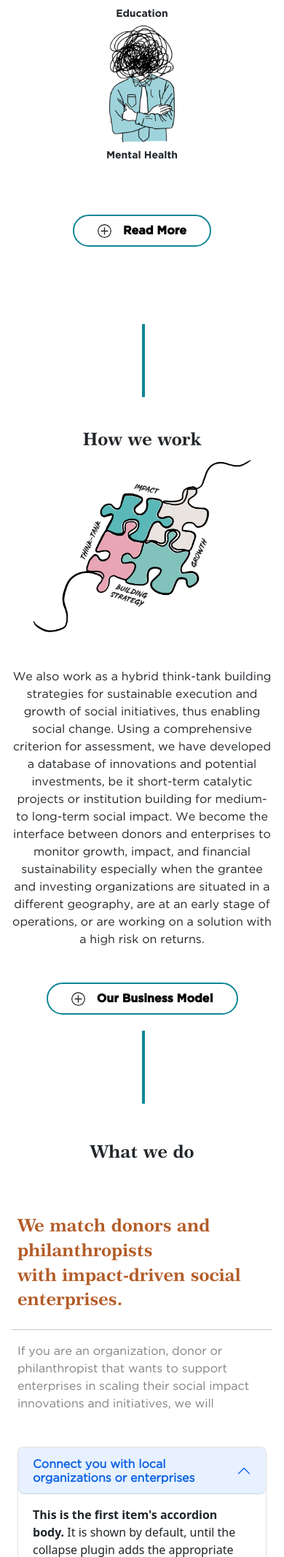
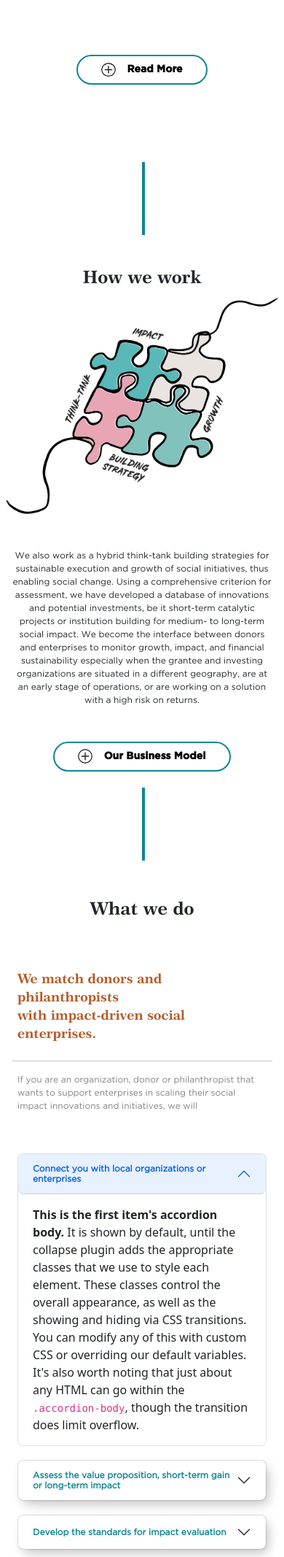
Before and after one commit to Akhilbisht12/p4i-new, a PHP site: page / in a window 390 px wide. Shown: the part 2770-4903 px from the top of the page at 73% size. Run offline with PHP 8.4, Linux system fonts and the light colour scheme.

Commit message:
Tablet Responsive mode

```diff
--- a/assets/bootstrap/css/style.css
+++ b/assets/bootstrap/css/style.css
@@ -407,6 +407,9 @@
     transform: rotate(45deg);
     margin-left: 4px;
   }
+  .mobile {
+    display: none;
+  }
   .section-2 {
     margin-top: 9rem;
   }
@@ -439,11 +442,10 @@
   }
 
   .section-1 .heading-font {
-    font-size: 30px;
+    font-size: 35px;
   }
-  .section-1 .text-font-bold {
-    font-size: 14px;
-    padding: 0;
+  .text-font-bold {
+    font-size: 12px;
   }
   .sec3imgs {
     width: 100px;
@@ -452,14 +454,13 @@
     font-size: 14px;
   }
   .text-font {
-    font-size: 14px;
+    font-size: 12px !important;
   }
-  .heading-font,
-  .brown-font {
+  .heading-font {
     font-size: 24px !important;
   }
-  .accordian-body {
-    font-size: 14px !important;
+  .brown-font {
+    font-size: 18px !important;
   }
   .team-box .member-name {
     font-size: 1rem !important;
@@ -474,4 +475,19 @@
   .vertical-line-1 {
     top: -30px;
   }
+  button {
+    font-size: 14px !important;
+  }
+  .heading-cont {
+    width: 55%;
+  }
+  .section-5 .sec5img {
+    width: 80%;
+  }
+  .tablet {
+    display: none;
+  }
+  .footer .heading-font {
+    padding-top: 0;
+  }
 }
--- a/index.html
+++ b/index.html
@@ -159,7 +159,7 @@
           <div class="heading-cont"></div>
           <p class="h6 text-font-bold text-center text-md-start">
             <span class="pr-1">Consulting</span> |
-            <span class="px-3">Collaborations</span> |
+            <span class="px-lg-3">Collaborations</span> |
             <span class="pe-2">Change</span>
           </p>
         </div>
@@ -302,7 +302,7 @@
     <div class="vertical-line-1" data-aos="fade-down"></div>
     <div class="section-3 d-flex flex-column justify-content-center">
       <div class="ruler ps-md-5">
-        <h3 class="heading-font ps-md-5 text-center text-md-start">
+        <h3 class="heading-font ps-lg-5 text-center text-md-start">
           What we care about
         </h3>
       </div>
@@ -371,14 +371,14 @@
     </div>
     <div class="vertical-line py-5 my-5" data-aos="fade-down"></div>
     <!-- how we work -->
-    <div class="section-4 p-md-5">
-      <div class="p-2 ps-md-5l pe-md-5 pb-md-5 h-100">
+    <div class="section-4 p-md-5 p-lg-3">
+      <div class="p-2 ps-md-5 pe-md-5 pb-md-5 h-100">
         <div class="display-5 text-center mb-3 heading-font">How we work</div>
         <div class="row h-75 align-items-center">
           <div class="col-12 col-md-6 d-flex justify-content-center">
             <img
               data-aos="fade-down"
-              class="sec4img"
+              class="sec4img w-100"
               src="./assets/images/sec4img.png"
               alt=""
               srcset=""
@@ -416,18 +416,43 @@
     </div>
     <div class="vertical-line mt-1" data-aos="fade-down"></div>
     <div class="section-5 p-lg-5">
-      <div class="p-3 p-md-5">
+      <div class="p-3 p-lg-5">
         <div class="display-4 text-center my-5 heading-font">What we do</div>
         <div class="row h-75 align-items-center">
-          <div class="col-12 col-md-7">
-            <div class="h3 my-4">
-              <h3 class="brown-font fs-2 px-2 px-md-0">
+          <div class="col-12 col-lg-7 p-md-3">
+            <div class="row d-flex d-lg-none">
+              <div class="col-sm-7">
+                <div class="h3 my-4">
+                  <h3 class="brown-font fs-2 px-2 px-md-0 p-lg-5">
+                    We match donors and philanthropists<br />
+                    with impact-driven social enterprises.
+                  </h3>
+                </div>
+                <hr />
+                <p class="text-grey my-2 text-font px-2 px-md-0">
+                  If you are an organization, donor or philanthropist that wants to
+                  support enterprises in scaling their social impact innovations and
+                  initiatives, we will
+                </p>
+              </div>
+              <div class="col-sm-5">
+                <img
+                class="sec5img ps-5 w-sm-100 d-none d-sm-block "
+                data-aos="fade-down"
+                src="./assets/images/sec5img.png"
+                alt=""
+                srcset=""
+              />
+              </div>
+            </div>
+            <div class="h3 my-4 tablet">
+              <h3 class="brown-font fs-2 px-2 px-md-0 p-md-5">
                 We match donors and philanthropists<br />
                 with impact-driven social enterprises.
               </h3>
             </div>
-            <hr />
-            <p class="text-grey my-2 text-font px-2 px-md-0">
+            <hr class="tablet" />
+            <p class="text-grey my-2 text-font px-2 px-md-0 tablet">
               If you are an organization, donor or philanthropist that wants to
               support enterprises in scaling their social impact innovations and
               initiatives, we will
@@ -564,9 +589,9 @@
               </div>
             </div>
           </div>
-          <div class="col-12 col-md-5 d-flex justify-content-center">
+          <div class="col-12 col-lg-5 d-flex justify-content-center">
             <img
-              class="sec5img ps-5"
+              class="sec5img ps-5 w-lg-50 tablet
               data-aos="fade-down"
               src="./assets/images/sec5img.png"
               alt=""
@@ -612,17 +637,17 @@
                   class="accordion-collapse collapse show"
                   aria-labelledby="panelsStayOpen-headingOne"
                 >
-                  <div class="accordion-body">
-                    <strong>This is the first item's accordion body.</strong> It
+                  <div class="accordion-body text-font">
+                   <p class="text-font fs-lg-6"><strong>This is the first item's accordion body.</strong> It
                     is shown by default, until the collapse plugin adds the
                     appropriate classes that we use to style each element. These
                     classes control the overall appearance, as well as the
                     showing and hiding via CSS transitions. You can modify any
                     of this with custom CSS or overriding our default variables.
                     It's also worth noting that just about any HTML can go
-                    within the <code>.accordion-body</code>, though the
+                    within the though the
                     transition does limit overflow.
-                  </div>
+                  </div></p>
                 </div>
               </div>
               <div class="accordion-item">
@@ -723,7 +748,7 @@
           </div>
           <div class="col-12 col-md-5">
             <img
-              class="w-100 p-5"
+              class="w-100 p-3 p-md-5"
               data-aos="fade-down"
               src="./assets/images/hand.png"
               alt=""
@@ -784,7 +809,7 @@
               good policy outcomes and sustainable contributions to societies.
             </p>
             <button class="mybtn text-font-bold my-4">
-              <img src="./assets/images/plus.svg" alt="" class="mybtn-icon" />
+              <img src="./assets/images/plus.svg" alt="" class="mybtn-icon " />
               Read More
             </button>
           </div>
@@ -944,8 +969,13 @@
     <footer>
       <div class="container py-5">
         <div class="row footer-row g-3">
+          <div class="col-12 d-flex justify-content-center">
+            <div class="logo-row d-lg-none">
+              <img src="./assets/images/logo.png" class="logo" alt="" />
+            </div>
+          </div>
           <div class="col-12 col-md-6">
-            <div class="logo-row">
+            <div class="logo-row tablet ">
               <img src="./assets/images/logo.png" class="logo" alt="" />
             </div>
             <div class="container">
```
